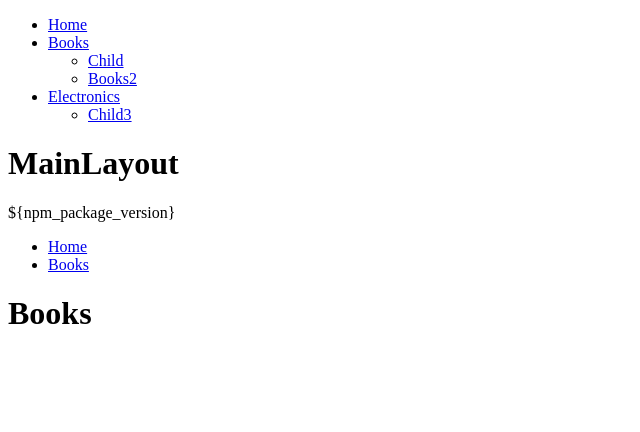
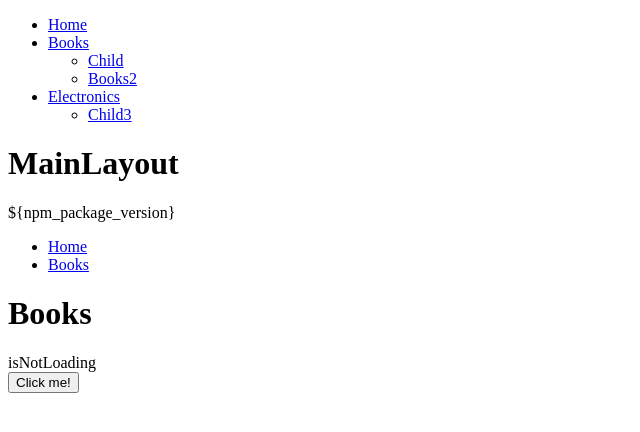
Before and after one commit to balabambe/react-typescript-scaffolding, a React (Create React App) app: page /books in a window 1280 px wide. Shown: the top 432 px of the page, without its empty margins (0-640 px from the left). Built offline with nearby package versions, Linux system fonts and the light colour scheme.

Commit message:
Redux examples.

```diff
--- a/src/pages/Books.tsx
+++ b/src/pages/Books.tsx
@@ -1,12 +1,28 @@
-import React from 'react';
+import React, { useEffect } from 'react';
+import { useDispatch, useSelector } from 'react-redux';
 import { RouteConfigComponentProps } from 'react-router-config';
 
 import RouterOutlet from '@components/RouterOutlet';
+import { actions as appActions, selectors as appSelectors } from '@store/app';
 
-const Books: React.FC<RouteConfigComponentProps> = ({route}) =>  (
+const Books: React.FC<RouteConfigComponentProps> = ({route}) =>  {
+  const selector = useSelector(appSelectors.getLoadingStatus);
+  const dispatch = useDispatch();
+  const clickme = () => {
+    if (selector) {
+      dispatch(appActions.actionAppLoadingEnd());
+    } else {
+      dispatch(appActions.actionAppLoadingStart());
+    }
+  };
+  return(
     <>
       <h1>Books</h1>
+      {selector && 'isLoading'}
+      {!selector && 'isNotLoading'}
+      <br />
+      <button onClick={() => clickme()} type="button">Click me!</button>
       <RouterOutlet route={route} />
     </>
-  );
+  );};
 export default Books;
```
